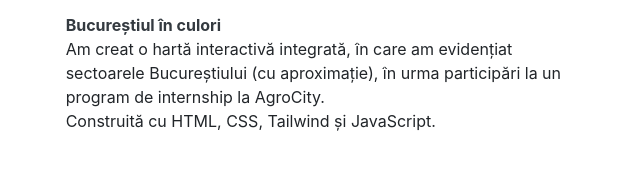
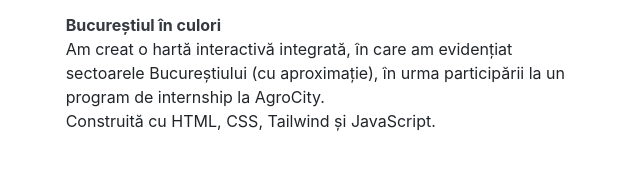
Before and after one commit to alexandracismariu/alexandracismariu.github.io, a plain HTML site: page cv-bootstrap-ro.html in a window 1280 px wide. Shown: the part 1591-1760 px from the top of the page, 621-1261 px from the left. Drawn offline with nearby package versions, Linux system fonts and the light colour scheme.

Commit message:
Am corectat gramatical

```diff
--- a/cv-bootstrap-ro.html
+++ b/cv-bootstrap-ro.html
@@ -322,7 +322,7 @@
                                     culori</a>
                                 </li>
                                 <p>Am creat o hartă interactivă integrată, în care am evidențiat sectoarele Bucureștiului (cu
-                                    aproximație), în urma participări la un program de internship la AgroCity.
+                                    aproximație), în urma participării la un program de internship la AgroCity.
                                     <br>Construită cu HTML, CSS, Tailwind și JavaScript.</p>
                             </div>
                         </div>
```
Also changed, not shown: cv-tailwind-ro.html (+1 -1 lines), index.html (+1 -1 lines).
